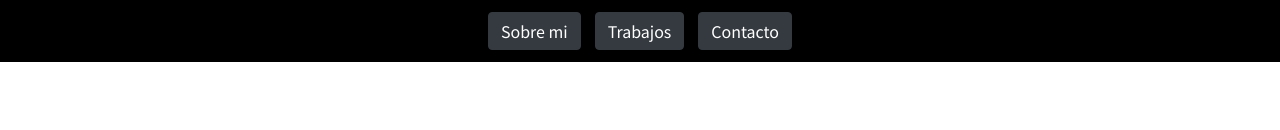
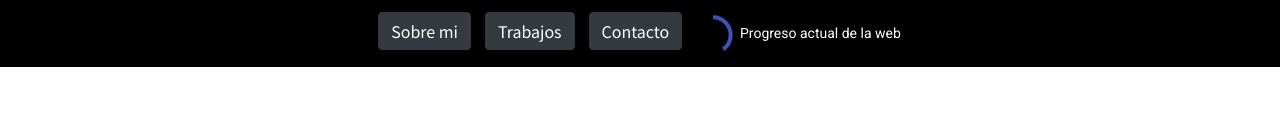
Before and after one commit to elneto264/webcv, an Angular app: page /aboutme in a window 1280 px wide. Shown: the top 130 px of the page. Built offline with nearby package versions, Linux system fonts and the light colour scheme; no server answers; grey boxes are pictures that could not be loaded.

Commit message:
barra de status web

```diff
--- a/src/app/app.module.ts
+++ b/src/app/app.module.ts
@@ -12,6 +12,7 @@ import { RuletaComponent } from './component/ruleta/ruleta.component';
 import { TecnologiasComponent } from './component/tecnologias/tecnologias.component';
 import { BrowserAnimationsModule } from '@angular/platform-browser/animations';
 import { MatProgressBarModule } from '@angular/material/progress-bar';
+import {MatProgressSpinnerModule} from '@angular/material/progress-spinner';
 import { FormacionComponent } from './component/formacion/formacion.component';
 import { PedagogicoComponent } from './component/pedagogico/pedagogico.component';
 import { TrabajosComponent } from './component/trabajos/trabajos.component';
@@ -37,6 +38,7 @@ import { ContactoComponent } from './component/contacto/contacto.component';
     BrowserModule,
     BrowserAnimationsModule,
     MatProgressBarModule,
+    MatProgressSpinnerModule,
     AppRoutingModule,
 
   ],
--- a/src/app/component/cabezera/cabezera.component.css
+++ b/src/app/component/cabezera/cabezera.component.css
@@ -14,3 +14,18 @@
     margin-right: 7px;
     font-family: 'Noto Sans TC', sans-serif;
 }
+
+.barstat {
+    margin-top: 0.5em;
+    padding: 4px;
+    border-radius: 5px;
+    display: flex;
+    justify-content: space-around;
+}
+
+.barstat p {
+    color: white;
+    margin-top: 0.3em;
+    margin-left: 0.2em;
+    padding: 4px;
+}
--- a/src/app/component/cabezera/cabezera.component.html
+++ b/src/app/component/cabezera/cabezera.component.html
@@ -8,4 +8,8 @@
     <li class="nav-item">
         <a class="btn btn-dark bts" routerLink="/contacto" role="button">Contacto</a>
     </li>
+    <li class="nav-item barstat">
+        <mat-progress-spinner mode="determinate" value="40" diameter="40"></mat-progress-spinner>
+        <p> Progreso actual de la web</p>
+    </li>
 </ul>
--- a/src/app/component/cabezera/cabezera.component.ts
+++ b/src/app/component/cabezera/cabezera.component.ts
@@ -1,4 +1,5 @@
 import { Component, OnInit } from '@angular/core';
+
 
 
 @Component({
@@ -6,6 +7,7 @@ import { Component, OnInit } from '@angular/core';
   templateUrl: './cabezera.component.html',
   styleUrls: ['./cabezera.component.css']
 })
+
 
 export class CabezeraComponent implements OnInit {
 
```
